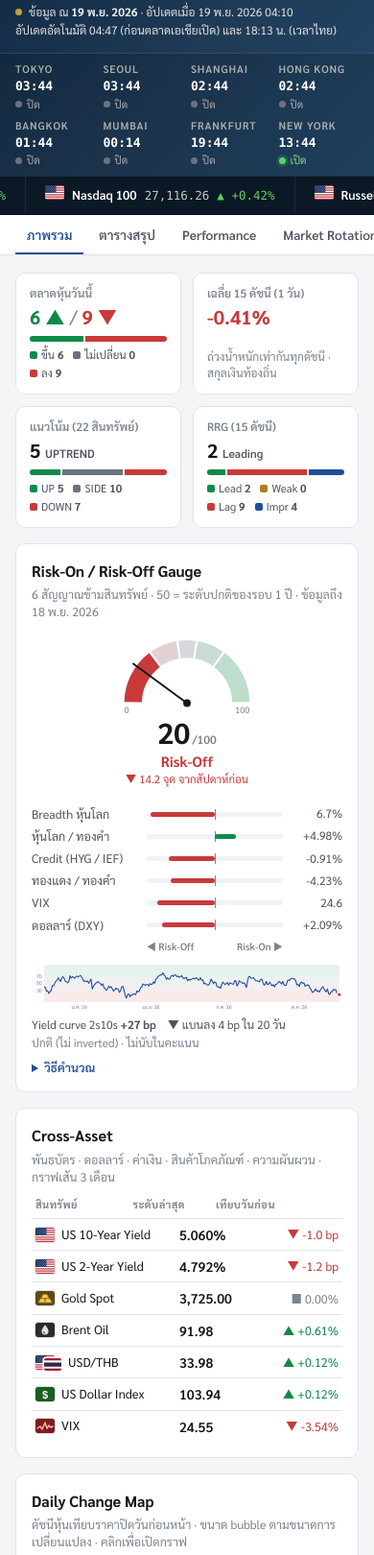
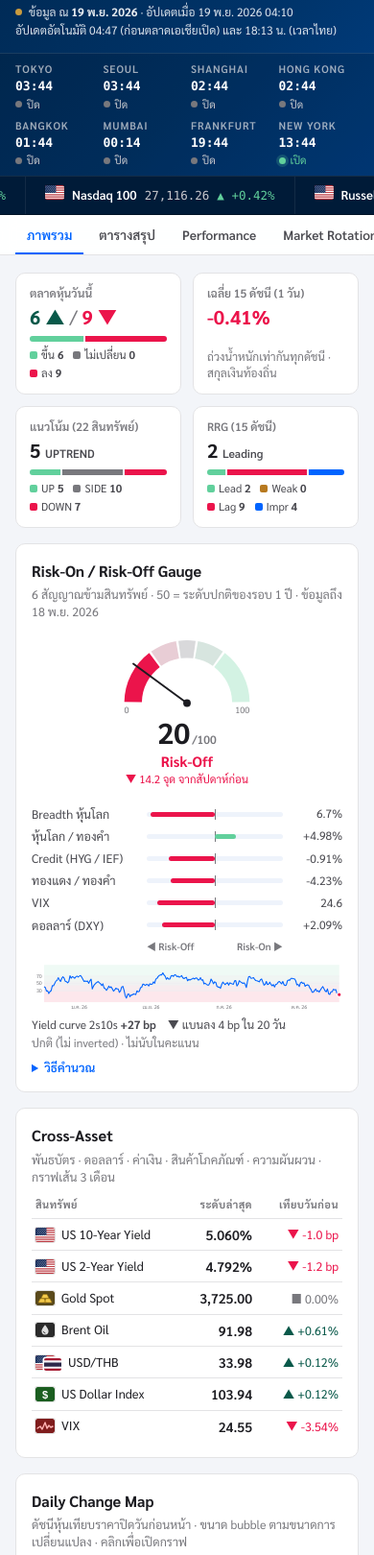
Before and after one commit to ckamonkoson-cloud/Global_Market_Technical_Dashboard, a plain HTML site: page site/index.html in a window 390 px wide. Shown: the part 106-1726 px from the top of the page at 96% size. Drawn offline with Linux system fonts and the light colour scheme.

Commit message:
CI colours, installed corporate font, Chart Pack back button, Cross-Asset alignment
- Palette from the CI colour sheet (navy/blue/green/red/purple/greys), light and dark.
  Green is split by job: --up (dark, for text and thin lines) and --up-fill (light,
  for bars, candles, bubbles and heat cells).
- Corporate font is used only if installed on the viewer's machine (CSS local());
  no font files are shipped. Sarabun is the fallback. Canvas charts wait for it.
- Chart Pack "back" closes its tab instead of opening a second dashboard tab.
- Cross-Asset: latest level right-aligned under its header; phone header grid fixed.
- Cache version ?v=20261120c; requirements section 13.

Co-Authored-By: Claude Opus 5.5 <noreply@anthropic.com>

```diff
--- a/site/assets/chart.js
+++ b/site/assets/chart.js
@@ -19,6 +19,7 @@
     `ที่มา: TradingView (ผ่าน tvdatafeed) ณ วันที่ ${thDate(b.t[LAST])} · ข้อมูลเพื่อการวิเคราะห์ ไม่ใช่คำแนะนำการลงทุน`;
 
   const el = document.getElementById("tvchart");
+  await fontsReady;
   const tc = TechChart.create(el, A);
   const chart = tc.chart;
 
--- a/site/assets/overview.js
+++ b/site/assets/overview.js
@@ -66,7 +66,7 @@ function renderPulse(S) {
   const tiles = [
     {
       k: "ตลาดหุ้นวันนี้", v: `<span class="pos">${up} ▲</span> <span class="sep">/</span> <span class="neg">${down} ▼</span>`,
-      d: stackBar([{ label: "ขึ้น", n: up, c: "var(--up)" }, { label: "ไม่เปลี่ยน", n: flat, c: "var(--neutral)" }, { label: "ลง", n: down, c: "var(--down)" }]),
+      d: stackBar([{ label: "ขึ้น", n: up, c: "var(--up-fill)" }, { label: "ไม่เปลี่ยน", n: flat, c: "var(--neutral)" }, { label: "ลง", n: down, c: "var(--down-fill)" }]),
     },
     {
       k: `เฉลี่ย ${eq.length} ดัชนี (1 วัน)`, v: `<span class="${cls(avg)}">${fmtPct(avg, 2)}</span>`,
@@ -75,16 +75,16 @@ function renderPulse(S) {
     {
       k: `แนวโน้ม (${S.assets.length} สินทรัพย์)`, v: `${count(S.assets, "trend", "UPTREND")} <small>UPTREND</small>`,
       d: stackBar([
-        { label: "UP", n: count(S.assets, "trend", "UPTREND"), c: "var(--up)" },
+        { label: "UP", n: count(S.assets, "trend", "UPTREND"), c: "var(--up-fill)" },
         { label: "SIDE", n: count(S.assets, "trend", "SIDEWAYS"), c: "var(--neutral)" },
-        { label: "DOWN", n: count(S.assets, "trend", "DOWNTREND"), c: "var(--down)" }]),
+        { label: "DOWN", n: count(S.assets, "trend", "DOWNTREND"), c: "var(--down-fill)" }]),
     },
     {
       k: `RRG (${eq.length} ดัชนี)`, v: `${count(eq, "quadrant", "Leading")} <small>Leading</small>`,
       d: stackBar([
-        { label: "Lead", n: count(eq, "quadrant", "Leading"), c: "var(--up)" },
+        { label: "Lead", n: count(eq, "quadrant", "Leading"), c: "var(--up-fill)" },
         { label: "Weak", n: count(eq, "quadrant", "Weakening"), c: "var(--warn)" },
-        { label: "Lag", n: count(eq, "quadrant", "Lagging"), c: "var(--down)" },
+        { label: "Lag", n: count(eq, "quadrant", "Lagging"), c: "var(--down-fill)" },
         { label: "Impr", n: count(eq, "quadrant", "Improving"), c: "var(--accent)" }]),
     },
   ];
@@ -180,11 +180,11 @@ function syncNav() {
 
 // ------------------------------------------------------------ Risk-On / Risk-Off gauge
 const RISK_BANDS = [
-  { lo: 0, hi: 30, c: "var(--down)", label: "Risk-Off" },
-  { lo: 30, hi: 45, c: "color-mix(in srgb, var(--down) 45%, var(--neutral))", label: "เอียง Risk-Off" },
+  { lo: 0, hi: 30, c: "var(--down-fill)", label: "Risk-Off" },
+  { lo: 30, hi: 45, c: "color-mix(in srgb, var(--down-fill) 45%, var(--neutral))", label: "เอียง Risk-Off" },
   { lo: 45, hi: 55, c: "var(--neutral)", label: "Neutral" },
-  { lo: 55, hi: 70, c: "color-mix(in srgb, var(--up) 45%, var(--neutral))", label: "เอียง Risk-On" },
-  { lo: 70, hi: 100, c: "var(--up)", label: "Risk-On" },
+  { lo: 55, hi: 70, c: "color-mix(in srgb, var(--up-fill) 45%, var(--neutral))", label: "เอียง Risk-On" },
+  { lo: 70, hi: 100, c: "var(--up-fill)", label: "Risk-On" },
 ];
 const riskBand = s => RISK_BANDS.find(b => s < b.hi) || RISK_BANDS[RISK_BANDS.length - 1];
 
--- a/site/assets/style.css
+++ b/site/assets/style.css
@@ -1,70 +1,88 @@
+/* Corporate font: used only where it is installed on the viewer's machine (never shipped with
+   the site); everyone else gets Sarabun. "CI Sans" is a local alias for the installed faces. */
+@font-face { font-family: "CI Sans"; font-weight: 300; src: local("BBL Sans Office Light"), local("BBLSansOffice-Light"); }
+@font-face { font-family: "CI Sans"; font-weight: 400; src: local("BBL Sans Office Regular"), local("BBLSansOffice-Regular"), local("BBL Sans Office"); }
+@font-face { font-family: "CI Sans"; font-weight: 500; src: local("BBL Sans Office Medium"), local("BBLSansOffice-Medium"); }
+@font-face { font-family: "CI Sans"; font-weight: 600 700; src: local("BBL Sans Office Bold"), local("BBLSansOffice-Bold"); }
+
+/* CI palette: navy #002850 · blue #0064FF / #7DB0FF / #C9DEFF · greys #323238 #78787D #C8C8CD #E3E3E5
+   · green #09594A / #61D09C · red #7D0032 / #EB144B / #FFD7D2 · purple #9669D2 / #6C3EA8 */
 :root {
+  --font: "CI Sans", "Sarabun", "Noto Sans Thai", system-ui, -apple-system, "Segoe UI", sans-serif;
+  --navy: #002850;
+  --bg: #f3f5f9;
+  --surface: #ffffff;
+  --surface-2: #eef3fb;
+  --border: #e3e3e5;
+  --text: #1c1c21;
+  --text-2: #4a4a50;
+  --text-3: #78787d;
+  --accent: #0064ff;
+  --up: #09594a;          /* text & thin lines (readable on white) */
+  --down: #eb144b;
+  --up-fill: #61d09c;     /* bars, candles, bubbles, heat cells */
+  --down-fill: #eb144b;
+  --neutral: #78787d;
+  --warn: #b7791f;
+  --grid: #ececef;
+  --q-leading: rgba(9, 89, 74, .08);
+  --q-weakening: rgba(183, 121, 31, .09);
+  --q-lagging: rgba(235, 20, 75, .07);
+  --q-improving: rgba(0, 100, 255, .07);
+  --candle-up: #61d09c;
+  --candle-down: #eb144b;
+  --ema50: #0064ff;
+  --ema200: #6c3ea8;
+  --rsi: #002850;
+  --support: #09594a;
+  --resist: #eb144b;
+  --div-bull: #09594a;
+  --div-bear: #eb144b;
   color-scheme: light;
-  --bg: #f4f5f7;
-  --surface: #ffffff;
-  --surface-2: #f0f2f5;
-  --border: #dfe3e8;
-  --text: #14171c;
-  --text-2: #4f5661;
-  --text-3: #7c8490;
-  --accent: #1f4e9c;
-  --up: #0f8a4a;
-  --down: #c83a3a;
-  --neutral: #6b7280;
-  --warn: #b7791f;
-  --grid: #eceef1;
-  --q-leading: rgba(15, 138, 74, .08);
-  --q-weakening: rgba(183, 121, 31, .09);
-  --q-lagging: rgba(200, 58, 58, .08);
-  --q-improving: rgba(31, 78, 156, .08);
-  --candle-up: #26a69a;
-  --candle-down: #ef5350;
-  --ema50: #2962ff;
-  --ema200: #c2185b;
-  --rsi: #5b6bd6;
-  --support: #0f8a4a;
-  --resist: #c83a3a;
-  --div-bull: #0f8a4a;
-  --div-bear: #c83a3a;
 }
 @media screen and (prefers-color-scheme: dark) {
   :root:not([data-theme="light"]) {
+    --bg: #0a1322;
+    --surface: #111d30;
+    --surface-2: #19273d;
+    --border: #26364f;
+    --text: #e3e3e5;
+    --text-2: #c8c8cd;
+    --text-3: #8e8e95;
+    --accent: #7db0ff;
+    --up: #61d09c;
+    --down: #ff5c80;
+    --up-fill: #61d09c;
+    --down-fill: #ff5c80;
+    --neutral: #a0a0a6;
+    --warn: #e3a948;
+    --grid: #1d2b42;
+    --q-leading: rgba(97, 208, 156, .10);
+    --q-weakening: rgba(227, 169, 72, .10);
+    --q-lagging: rgba(255, 92, 128, .10);
+    --q-improving: rgba(125, 176, 255, .10);
+    --candle-up: #61d09c;
+    --candle-down: #ff5c80;
+    --ema50: #7db0ff;
+    --ema200: #b08ae6;
+    --rsi: #c9deff;
+    --support: #61d09c;
+    --resist: #ff5c80;
+    --div-bull: #61d09c;
+    --div-bear: #ff5c80;
     color-scheme: dark;
-    --bg: #111317;
-    --surface: #1a1d22;
-    --surface-2: #22262c;
-    --border: #2e333a;
-    --text: #eceef1;
-    --text-2: #b4bac3;
-    --text-3: #868d97;
-    --accent: #6fa0f0;
-    --up: #36c27a;
-    --down: #ef6b6b;
-    --neutral: #9aa1ab;
-    --warn: #e3a948;
-    --grid: #262a31;
-    --q-leading: rgba(54, 194, 122, .10);
-    --q-weakening: rgba(227, 169, 72, .10);
-    --q-lagging: rgba(239, 107, 107, .10);
-    --q-improving: rgba(111, 160, 240, .10);
-    --ema50: #5b8cff;
-    --ema200: #f06292;
-    --rsi: #8f9cf0;
-    --support: #36c27a;
-    --resist: #ef6b6b;
-    --div-bull: #36c27a;
-    --div-bear: #ef6b6b;
   }
 }
 :root[data-theme="dark"] {
+  --bg: #0a1322; --surface: #111d30; --surface-2: #19273d; --border: #26364f;
+  --text: #e3e3e5; --text-2: #c8c8cd; --text-3: #8e8e95; --accent: #7db0ff;
+  --up: #61d09c; --down: #ff5c80; --up-fill: #61d09c; --down-fill: #ff5c80; --neutral: #a0a0a6; --warn: #e3a948; --grid: #1d2b42;
+  --q-leading: rgba(97,208,156,.10); --q-weakening: rgba(227,169,72,.10);
+  --q-lagging: rgba(255,92,128,.10); --q-improving: rgba(125,176,255,.10);
+  --candle-up: #61d09c; --candle-down: #ff5c80;
+  --ema50: #7db0ff; --ema200: #b08ae6; --rsi: #c9deff;
+  --support: #61d09c; --resist: #ff5c80; --div-bull: #61d09c; --div-bear: #ff5c80;
   color-scheme: dark;
-  --bg: #111317; --surface: #1a1d22; --surface-2: #22262c; --border: #2e333a;
-  --text: #eceef1; --text-2: #b4bac3; --text-3: #868d97; --accent: #6fa0f0;
-  --up: #36c27a; --down: #ef6b6b; --neutral: #9aa1ab; --warn: #e3a948; --grid: #262a31;
-  --q-leading: rgba(54,194,122,.10); --q-weakening: rgba(227,169,72,.10);
-  --q-lagging: rgba(239,107,107,.10); --q-improving: rgba(111,160,240,.10);
-  --ema50: #5b8cff; --ema200: #f06292; --rsi: #8f9cf0;
-  --support: #36c27a; --resist: #ef6b6b; --div-bull: #36c27a; --div-bear: #ef6b6b;
 }
 
 * { box-sizing: border-box; }
@@ -72,7 +90,7 @@ html, body { margin: 0; }
 body {
   background: var(--bg);
   color: var(--text);
-  font-family: "Sarabun", "Noto Sans Thai", system-ui, -apple-system, "Segoe UI", sans-serif;
+  font-family: var(--font);
   font-size: 14px;
   line-height: 1.45;
 }
@@ -81,7 +99,7 @@ a:hover { text-decoration: underline; }
 
 .wrap { max-width: 1320px; margin: 0 auto; padding: 0 16px 48px; }
 /* ---------- masthead + ticker ribbon (fixed colors, same in light/dark) ---------- */
-.masthead { background: linear-gradient(135deg, #0f2740 0%, #1f3b57 55%, #24496b 100%); color: #f4f2ec; }
+.masthead { background: linear-gradient(135deg, #002850 0%, #00346a 60%, #003f85 100%); color: #f4f6fa; }
 .mast-inner {
   max-width: 1320px; margin: 0 auto; padding: 26px 16px 20px;
   display: flex; flex-wrap: wrap; gap: 12px 32px; align-items: flex-end; justify-content: space-between;
@@ -98,22 +116,22 @@ a:hover { text-decoration: underline; }
 }
 @keyframes pulse { 0% { box-shadow: 0 0 0 0 rgba(224,168,60,.55); } 70%,100% { box-shadow: 0 0 0 7px rgba(224,168,60,0); } }
 
-.ticker-shell { background: #0b1826; border-top: 1px solid rgba(255,255,255,.08); border-bottom: 1px solid rgba(0,0,0,.3); overflow: hidden; margin-bottom: 20px; }
+.ticker-shell { background: #001b38; border-top: 1px solid rgba(255,255,255,.08); border-bottom: 1px solid rgba(0,0,0,.3); overflow: hidden; margin-bottom: 20px; }
 .ticker-track { display: flex; width: max-content; animation: ticker-scroll 70s linear infinite; }
 .ticker-shell:hover .ticker-track { animation-play-state: paused; }
 .ticker-track .dup { display: contents; }
 @keyframes ticker-scroll { from { transform: translateX(0); } to { transform: translateX(-50%); } }
 .ticker-item {
   display: flex; align-items: baseline; gap: 8px; padding: 9px 20px; font-size: 13px; white-space: nowrap;
-  color: #e7e4d8; border-right: 1px solid rgba(255,255,255,.08); text-decoration: none;
+  color: #e3e3e5; border-right: 1px solid rgba(255,255,255,.08); text-decoration: none;
 }
 a.ticker-item:hover { background: rgba(255,255,255,.06); text-decoration: none; }
 .ticker-item b { font-weight: 600; color: #fff; }
 .ticker-item .lvl, .ticker-item .chg { font-variant-numeric: tabular-nums; font-family: ui-monospace, "Cascadia Mono", Consolas, monospace; font-size: 12.5px; }
-.ticker-item .lvl { color: #c9c6b9; }
-.ticker-up { color: #5fd15f; }
-.ticker-down { color: #ff8f8f; }
-.ticker-flat { color: #b4b2a8; }
+.ticker-item .lvl { color: #c8c8cd; }
+.ticker-up { color: #61d09c; }
+.ticker-down { color: #ff8fa6; }
+.ticker-flat { color: #c8c8cd; }
 @media (prefers-reduced-motion: reduce) {
   .ticker-track { animation: none; }
   .ticker-shell { overflow-x: auto; }
@@ -137,8 +155,8 @@ a.ticker-item:hover { background: rgba(255,255,255,.06); text-decoration: none;
 .worldmap .bub { cursor: pointer; }
 .worldmap .bub circle { stroke: var(--surface); stroke-width: 2; fill-opacity: .82; }
 .worldmap .bub:hover circle { fill-opacity: 1; }
-.worldmap .bub.up circle { fill: var(--up); }
-.worldmap .bub.down circle { fill: var(--down); }
+.worldmap .bub.up circle { fill: var(--up-fill); }
+.worldmap .bub.down circle { fill: var(--down-fill); }
 .worldmap .bub.flat circle { fill: var(--neutral); }
 .worldmap .bub text {
   font-size: 13px; font-weight: 600; fill: var(--text); text-anchor: middle;
@@ -156,16 +174,16 @@ a.ticker-item:hover { background: rgba(255,255,255,.06); text-decoration: none;
   max-width: 1320px; margin: 0 auto; padding: 8px 16px;
   display: grid; grid-template-columns: repeat(8, minmax(0, 1fr)); gap: 6px 14px;
 }
-.clk { display: flex; flex-direction: column; gap: 1px; min-width: 0; color: #e7e4d8; }
+.clk { display: flex; flex-direction: column; gap: 1px; min-width: 0; color: #e3e3e5; }
 .clk .city { font-size: 11px; letter-spacing: .08em; text-transform: uppercase; opacity: .7; font-weight: 600; white-space: nowrap; overflow: hidden; text-overflow: ellipsis; }
 .clk .time { font-family: ui-monospace, "Cascadia Mono", Consolas, monospace; font-size: 15px; font-weight: 600; color: #fff; font-variant-numeric: tabular-nums; }
 .clk .st { font-size: 11px; display: inline-flex; align-items: center; gap: 5px; }
-.clk .st i { width: 7px; height: 7px; border-radius: 50%; background: #6b7380; display: inline-block; }
-.clk.open .st { color: #7fe07f; }
-.clk.open .st i { background: #4cd964; box-shadow: 0 0 0 3px rgba(76,217,100,.18); }
+.clk .st i { width: 7px; height: 7px; border-radius: 50%; background: #78787d; display: inline-block; }
+.clk.open .st { color: #61d09c; }
+.clk.open .st i { background: #61d09c; box-shadow: 0 0 0 3px rgba(97,208,156,.20); }
 .clk.lunch .st { color: #f0c36a; }
 .clk.lunch .st i { background: #e0a83c; }
-.clk.closed .st { color: #a7a9ad; }
+.clk.closed .st { color: #c8c8cd; }
 
 /* ---------- sticky section nav ---------- */
 .secnav {
@@ -217,7 +235,7 @@ a.ticker-item:hover { background: rgba(255,255,255,.06); text-decoration: none;
 .aicon.pair .flag:first-child { left: 0; }
 .aicon.pair .flag:last-child { left: 9px; top: 3px; width: 18px; height: 13.5px; box-shadow: 0 0 0 1.5px var(--surface); }
 .ticker-item .aicon { margin-right: 0; vertical-align: -3px; }
-.ticker-item .aicon.pair .flag:last-child { box-shadow: 0 0 0 1.5px #0b1826; }
+.ticker-item .aicon.pair .flag:last-child { box-shadow: 0 0 0 1.5px #001b38; }
 .chart-head h1 .aicon { vertical-align: 0; margin-right: 10px; }
 .chart-head h1 .aicon .flag, .chart-head h1 .aicon svg { width: 28px; height: 21px; }
 .mv .nm, .xasset .n { display: inline-flex; align-items: center; min-width: 0; }
@@ -245,8 +263,8 @@ a.ticker-item:hover { background: rgba(255,255,255,.06); text-decoration: none;
 .rc-bar { position: relative; height: 5px; background: var(--surface-2); border-radius: 3px; }
 .rc-bar .mid { position: absolute; left: 50%; top: -3px; bottom: -3px; width: 1px; background: var(--text-3); }
 .rc-bar b { position: absolute; top: 0; bottom: 0; border-radius: 3px; }
-.rc-bar b.on { background: var(--up); }
-.rc-bar b.off { background: var(--down); }
+.rc-bar b.on { background: var(--up-fill); }
+.rc-bar b.off { background: var(--down-fill); }
 .rc-axis { cursor: default; }
 .rc-axis .ax { display: flex; justify-content: space-between; font-size: 10.5px; color: var(--text-3); font-weight: 600; }
 .risk-hist { margin-top: 10px; }
@@ -269,7 +287,7 @@ a.ticker-item:hover { background: rgba(255,255,255,.06); text-decoration: none;
 }
 @media (max-width: 640px) {
   .risk-grid { grid-template-columns: minmax(0, 1fr); }
-  .xasset-card .xasset a { grid-template-columns: minmax(0, 1fr) 76px 80px; }
+  .xasset-card .xasset a, .xasset-card .xh { grid-template-columns: minmax(0, 1fr) 76px 80px; }
   .xasset-card .spark, .xasset-card .xh .sp { display: none; }
 }
 
@@ -295,8 +313,8 @@ a.ticker-item:hover { background: rgba(255,255,255,.06); text-decoration: none;
 .mv .nm { white-space: nowrap; overflow: hidden; text-overflow: ellipsis; }
 .mv .bar { height: 7px; background: var(--surface-2); border-radius: 4px; overflow: hidden; }
 .mv .bar i { display: block; height: 100%; border-radius: 4px; }
-.mv .bar i.pos { background: var(--up); }
-.mv .bar i.neg { background: var(--down); margin-left: auto; }
+.mv .bar i.pos { background: var(--up-fill); }
+.mv .bar i.neg { background: var(--down-fill); margin-left: auto; }
 .mv .pc { text-align: right; font-variant-numeric: tabular-nums; font-weight: 600; }
 .mv-zero { display: flex; align-items: center; gap: 8px; font-size: 10.5px; color: var(--text-3); font-weight: 600; }
 .mv-zero::before, .mv-zero::after { content: ""; flex: 1; border-top: 1px dashed var(--border); }
@@ -310,7 +328,7 @@ a.ticker-item:hover { background: rgba(255,255,255,.06); text-decoration: none;
 .xasset a:last-child { border-bottom: 0; }
 .xasset a:hover { background: var(--surface-2); text-decoration: none; }
 .xasset .n { font-size: 13px; color: var(--text); flex-direction: row; }
-.xasset .l { font-size: 14px; font-weight: 600; font-variant-numeric: tabular-nums; }
+.xasset .l { font-size: 14px; font-weight: 600; font-variant-numeric: tabular-nums; text-align: right; }
 .xasset .c { font-size: 12.5px; text-align: right; font-variant-numeric: tabular-nums; }
 .xasset .c.up { color: var(--up); }
 .xasset .c.down { color: var(--down); }
@@ -376,8 +394,8 @@ table.sum td { vertical-align: middle; }
 .pb-track { position: relative; height: 100%; }
 .pb-track .zero { position: absolute; top: 0; bottom: 0; width: 1px; background: var(--text-3); }
 .pb-bar { position: absolute; top: 6px; height: 14px; }
-.pb-bar.pos { background: var(--up); border-radius: 0 4px 4px 0; }
-.pb-bar.neg { background: var(--down); border-radius: 4px 0 0 4px; }
+.pb-bar.pos { background: var(--up-fill); border-radius: 0 4px 4px 0; }
+.pb-bar.neg { background: var(--down-fill); border-radius: 4px 0 0 4px; }
 .pb-val { position: absolute; top: 4px; font-size: 12px; font-weight: 600; white-space: nowrap; font-variant-numeric: tabular-nums; }
 table.pheat { width: 100%; min-width: 560px; border-collapse: separate; border-spacing: 2px; font-size: 13px; }
 table.pheat th { font-size: 12px; font-weight: 600; color: var(--text-2); text-align: left; padding: 4px 8px; }
@@ -405,15 +423,16 @@ table.pheat tbody tr:hover td:first-child { background: var(--surface-2); border
 .rot .cell span { font-size: 11px; font-variant-numeric: tabular-nums; }
 /* diverging steps: mixed from the up/down tokens, so dark mode follows automatically */
 .rot .z, .rot-legend .z, .pheat .hm.z { background: var(--surface-2); }
-.rot .p1, .rot-legend .p1, .pheat .hm.p1 { background: color-mix(in oklab, var(--up) 16%, var(--surface)); }
-.rot .p2, .rot-legend .p2, .pheat .hm.p2 { background: color-mix(in oklab, var(--up) 34%, var(--surface)); }
-.rot .p3, .rot-legend .p3, .pheat .hm.p3 { background: color-mix(in oklab, var(--up) 58%, var(--surface)); }
-.rot .p4, .rot-legend .p4, .pheat .hm.p4 { background: color-mix(in oklab, var(--up) 85%, var(--surface)); }
-.rot .n1, .rot-legend .n1, .pheat .hm.n1 { background: color-mix(in oklab, var(--down) 16%, var(--surface)); }
-.rot .n2, .rot-legend .n2, .pheat .hm.n2 { background: color-mix(in oklab, var(--down) 34%, var(--surface)); }
-.rot .n3, .rot-legend .n3, .pheat .hm.n3 { background: color-mix(in oklab, var(--down) 58%, var(--surface)); }
-.rot .n4, .rot-legend .n4, .pheat .hm.n4 { background: color-mix(in oklab, var(--down) 85%, var(--surface)); }
-.rot .p4, .rot .n4, .pheat .hm.p4, .pheat .hm.n4 { color: #fff; }
+.rot .p1, .rot-legend .p1, .pheat .hm.p1 { background: color-mix(in oklab, var(--up-fill) 16%, var(--surface)); }
+.rot .p2, .rot-legend .p2, .pheat .hm.p2 { background: color-mix(in oklab, var(--up-fill) 34%, var(--surface)); }
+.rot .p3, .rot-legend .p3, .pheat .hm.p3 { background: color-mix(in oklab, var(--up-fill) 58%, var(--surface)); }
+.rot .p4, .rot-legend .p4, .pheat .hm.p4 { background: color-mix(in oklab, var(--up-fill) 85%, var(--surface)); }
+.rot .n1, .rot-legend .n1, .pheat .hm.n1 { background: color-mix(in oklab, var(--down-fill) 16%, var(--surface)); }
+.rot .n2, .rot-legend .n2, .pheat .hm.n2 { background: color-mix(in oklab, var(--down-fill) 34%, var(--surface)); }
+.rot .n3, .rot-legend .n3, .pheat .hm.n3 { background: color-mix(in oklab, var(--down-fill) 58%, var(--surface)); }
+.rot .n4, .rot-legend .n4, .pheat .hm.n4 { background: color-mix(in oklab, var(--down-fill) 85%, var(--surface)); }
+.rot .n4, .pheat .hm.n4 { color: #fff; }
+.rot .p4, .pheat .hm.p4 { color: #0a1322; }
 .rot-legend { display: flex; align-items: center; gap: 2px; margin: 0 0 10px; font-size: 11.5px; color: var(--text-2); flex-wrap: wrap; }
 .rot-legend .rk { width: 26px; height: 12px; border-radius: 2px; }
 .rot-legend .lb { margin: 0 6px; }
@@ -458,7 +477,7 @@ table.sum tr:hover td:not(.g) { background: color-mix(in srgb, var(--surface-2)
 .t-UPTREND { color: var(--up); }
 .t-DOWNTREND { color: var(--down); }
 .t-SIDEWAYS { color: var(--neutral); }
-.s-BREAKOUT { color: #2563eb; }
+.s-BREAKOUT { color: var(--accent); }
 .s-BUY-DIP { color: var(--up); }
 .s-WATCH { color: var(--warn); }
 .s-CORRECTION { color: #d9622b; }
@@ -592,7 +611,7 @@ footer.foot { color: var(--text-3); font-size: 12px; margin-top: 8px; }
   color: var(--warn); border: 1px solid currentColor; white-space: nowrap; }
 @media screen and (prefers-color-scheme: dark) {
   :root:not([data-theme="light"]) .rot .p4, :root:not([data-theme="light"]) .rot .n4,
-  :root:not([data-theme="light"]) .pheat .hm.p4, :root:not([data-theme="light"]) .pheat .hm.n4 { color: #0e1116; }
+  :root:not([data-theme="light"]) .pheat .hm.p4, :root:not([data-theme="light"]) .pheat .hm.n4 { color: #0a1322; }
 }
 :root[data-theme="dark"] .rot .p4, :root[data-theme="dark"] .rot .n4,
-:root[data-theme="dark"] .pheat .hm.p4, :root[data-theme="dark"] .pheat .hm.n4 { color: #0e1116; }
+:root[data-theme="dark"] .pheat .hm.p4, :root[data-theme="dark"] .pheat .hm.n4 { color: #0a1322; }
--- a/site/assets/worldmap.js
+++ b/site/assets/worldmap.js
@@ -90,7 +90,7 @@ async function renderWorldMap(S) {
     return `<svg width="${f1(2 * r + 4)}" height="${f1(2 * r + 4)}"><circle cx="${f1(r + 2)}" cy="${f1(r + 2)}" r="${f1(r)}" fill="none" stroke="var(--text-3)"/></svg> ${fmtPct(v, 1, false)}`;
   }).join(" &nbsp;");
   document.getElementById("map-legend").innerHTML =
-    `<span><i class="sw" style="background:var(--up)"></i>ขึ้น</span><span><i class="sw" style="background:var(--down)"></i>ลง</span>` +
+    `<span><i class="sw" style="background:var(--up-fill)"></i>ขึ้น</span><span><i class="sw" style="background:var(--down-fill)"></i>ลง</span>` +
     `<span>ขนาด: ${keySvg}</span><span class="muted">ตลาดสหรัฐฯ อาจเป็นข้อมูลของวันทำการก่อนหน้าเพราะต่างเวลา</span>`;
 }
 
--- a/site/index.html
+++ b/site/index.html
@@ -6,7 +6,7 @@
 <title>Global Market Technical Dashboard</title>
 <link rel="preconnect" href="https://fonts.googleapis.com">
 <link rel="stylesheet" href="https://fonts.googleapis.com/css2?family=Sarabun:wght@400;500;600;700&display=swap">
-<link rel="stylesheet" href="assets/style.css?v=20261118e">
+<link rel="stylesheet" href="assets/style.css?v=20261120c">
 </head>
 <body>
 <header class="masthead">
@@ -221,9 +221,9 @@
 </div>
 <script src="assets/vendor/d3.min.js"></script>
 <script src="assets/vendor/topojson-client.min.js"></script>
-<script src="assets/common.js?v=20261118e"></script>
-<script src="assets/worldmap.js?v=20261118e"></script>
-<script src="assets/overview.js?v=20261118e"></script>
-<script src="assets/dashboard.js?v=20261118e"></script>
+<script src="assets/common.js?v=20261120c"></script>
+<script src="assets/worldmap.js?v=20261120c"></script>
+<script src="assets/overview.js?v=20261120c"></script>
+<script src="assets/dashboard.js?v=20261120c"></script>
 </body>
 </html>
```
Also changed, not shown: site/assets/common.js (+7 -0 lines), site/assets/pack.css (+16 -16 lines), site/assets/pack.js (+10 -1 lines), site/chart.html (+5 -5 lines), site/pack.html (+7 -7 lines), 1 other file.
